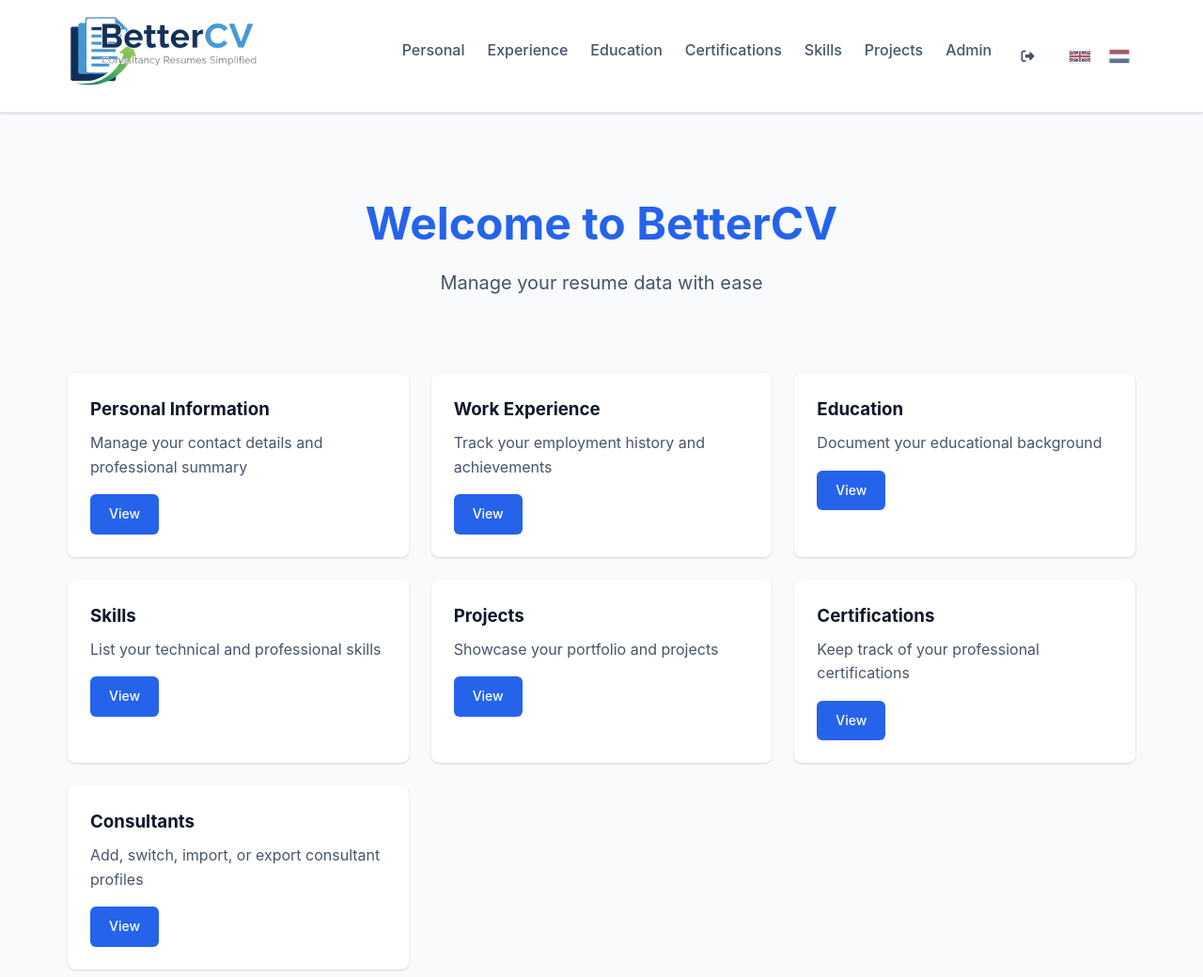
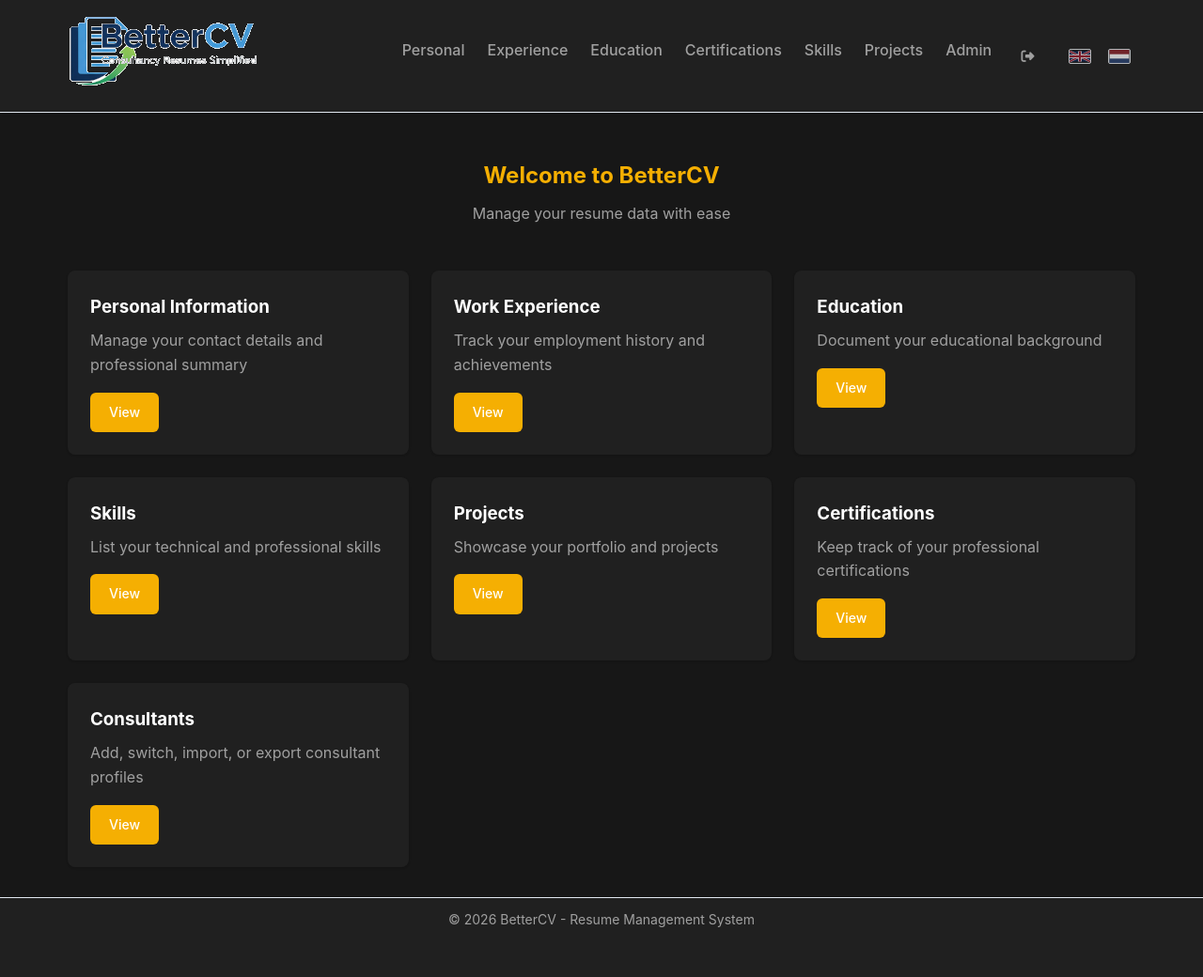
Before and after one commit to gvanlee/BetterCV, a Flask app: page / in a window 1280 px wide. Shown: the top 1040 px of the page at 94% size. After the commit the page ends 987 px from the top, so only its background shows below. Run offline with Flask 3, Linux system fonts and the light colour scheme; a user stored in the database is signed in; data comes from the database, SQL or seed files in the repository; some libraries are stand-ins or nearby versions.

Commit message:
* Changed styles to go to IBS layout

```diff
--- a/static/style.css
+++ b/static/style.css
@@ -6,16 +6,16 @@
 }
 
 :root {
-    --primary-color: #2563eb;
+    --primary-color: #f5af02;
     --primary-hover: #1d4ed8;
-    --secondary-color: #64748b;
+    --secondary-color: #ffffff;
     --danger-color: #dc2626;
     --danger-hover: #b91c1c;
     --success-color: #16a34a;
-    --background: #f8fafc;
-    --card-background: #ffffff;
-    --text-primary: #0f172a;
-    --text-secondary: #475569;
+    --background: #171717;
+    --card-background: #202020;
+    --text-primary: #ffffff;
+    --text-secondary: #a0a0a0;
     --border-color: #e2e8f0;
     --shadow: 0 1px 3px 0 rgba(0, 0, 0, 0.1), 0 1px 2px 0 rgba(0, 0, 0, 0.06);
     --shadow-lg: 0 10px 15px -3px rgba(0, 0, 0, 0.1), 0 4px 6px -2px rgba(0, 0, 0, 0.05);
@@ -164,18 +164,18 @@ body {
 /* ===== Hero Section ===== */
 .hero {
     text-align: center;
-    padding: 3rem 0;
-    margin-bottom: 2rem;
+    padding: 1rem 0;
+    margin-bottom: 1rem;
 }
 
 .hero h1 {
-    font-size: 3rem;
+    font-size: 1.5em;
     margin-bottom: 0.5rem;
     color: var(--primary-color);
 }
 
 .subtitle {
-    font-size: 1.25rem;
+    font-size: 1rem;
     color: var(--text-secondary);
 }
 
```
